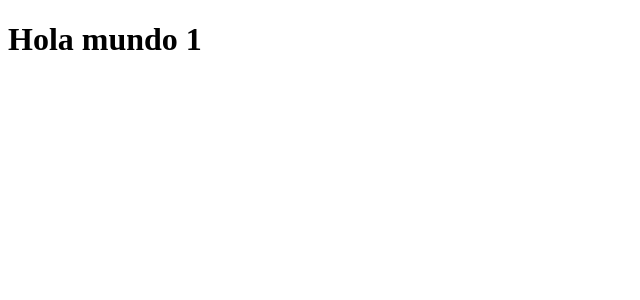
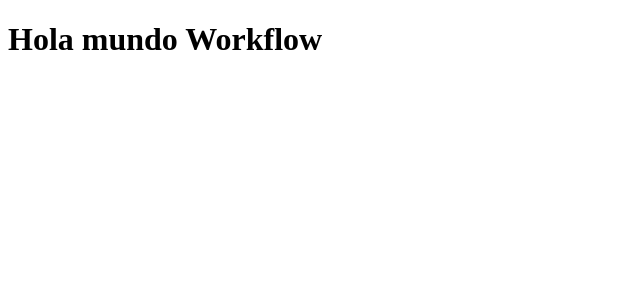
Before and after one commit to AngelMaCa/example-deploy, an Angular app: page / in a window 1280 px wide. Shown: the top 300 px of the page, without its empty margins (0-640 px from the left). Built offline with nearby package versions, Linux system fonts and the light colour scheme.

Commit message:
fix: test
Test to workflow dev

```diff
--- a/src/app/app.component.html
+++ b/src/app/app.component.html
@@ -1 +1 @@
-<h1>Hola mundo 1</h1>
+<h1>Hola mundo Workflow</h1>
```
